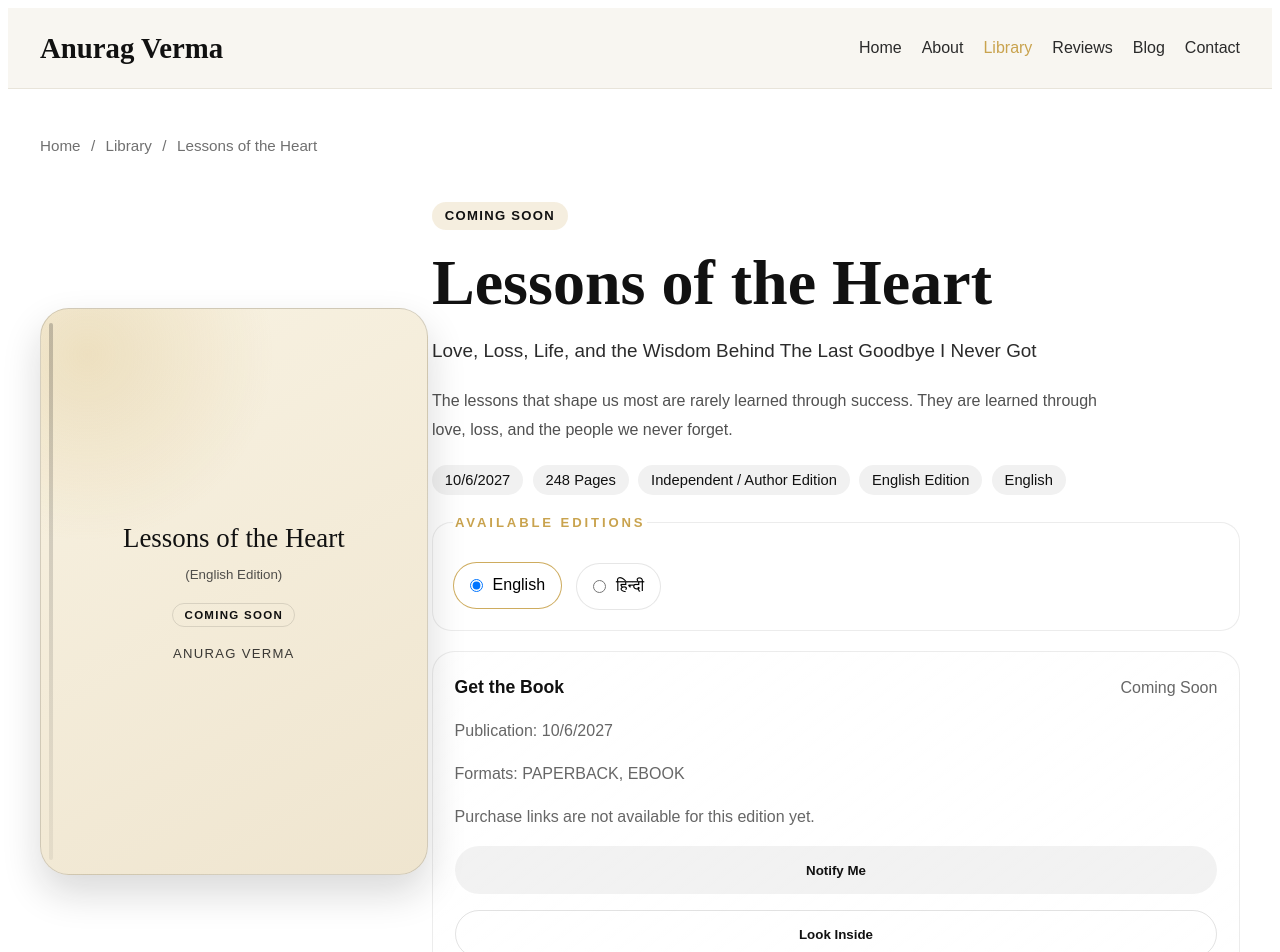
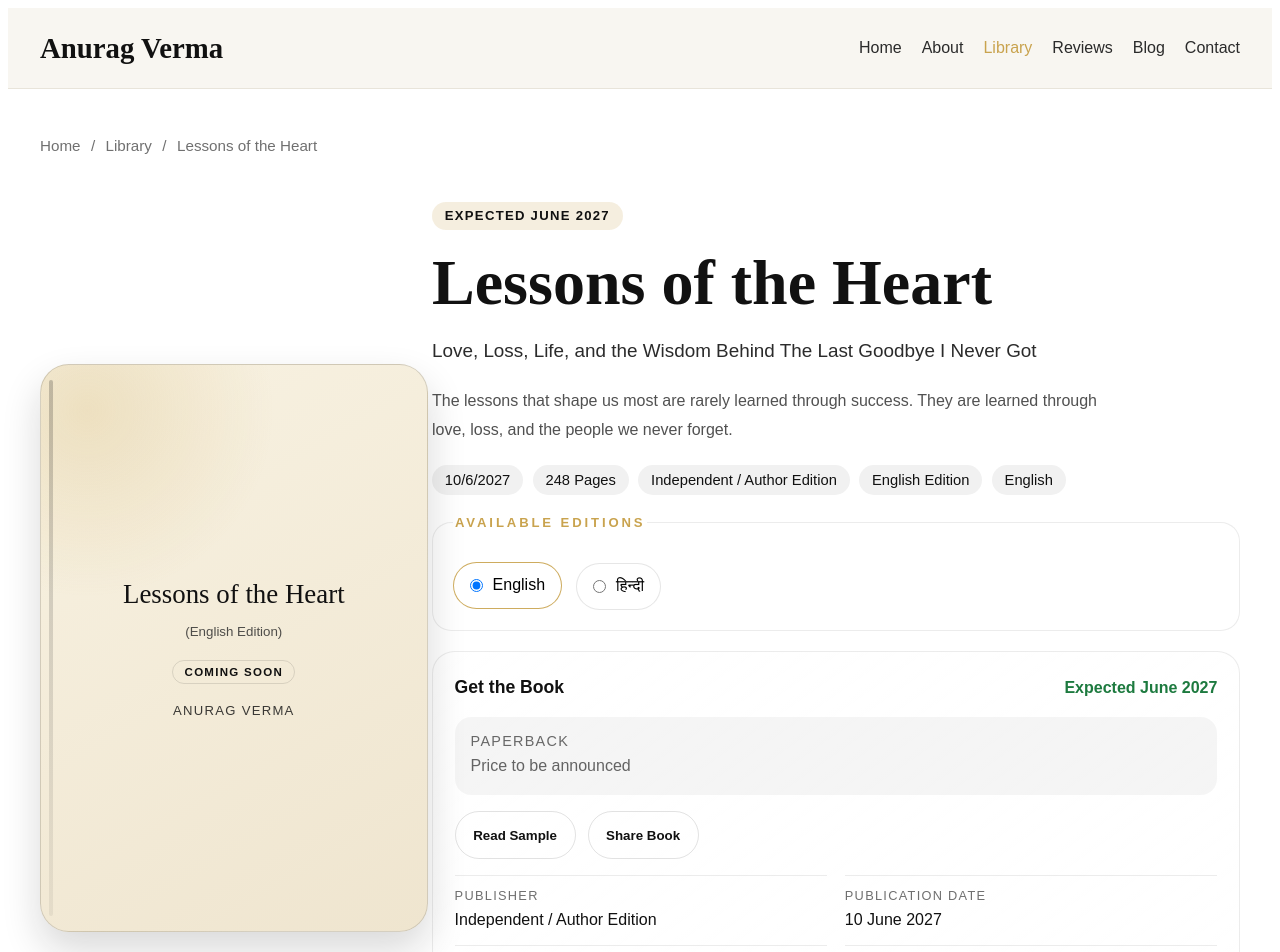
Before and after one commit to anuragvrm2173/anurag-author-website, a React (Vite) app: page /library/lessons-of-the-heart in a window 1280 px wide. Shown: the top 952 px of the page. Built offline with nearby package versions, Linux system fonts and the light colour scheme.

Commit message:
feat: enhance BookHero and PurchasePanel components; improve availability labels and pricing display; update BookDetails to utilize primary buy link logic

```diff
--- a/src/components/books/BookHero.jsx
+++ b/src/components/books/BookHero.jsx
@@ -10,7 +10,17 @@ function BookHero({
   displaySubtitle,
   displayDescription,
 }) {
-  const publishedLabel = isHindi ? "प्रकाशित" : "Published";
+  const expectedLabel = activeEdition.publicationDate
+    ? new Intl.DateTimeFormat(isHindi ? "hi-IN" : "en-IN", {
+      month: "long",
+      year: "numeric",
+    }).format(new Date(activeEdition.publicationDate))
+    : null;
+  const availabilityLabel = book.status === "Published"
+    ? (isHindi ? "उपलब्ध अब" : "Available Now")
+    : expectedLabel
+      ? (isHindi ? `अपेक्षित ${expectedLabel}` : `Expected ${expectedLabel}`)
+      : (isHindi ? "शीघ्र" : "Coming Soon");
   const t = {
     pages: labels.pages || (isHindi ? "पृष्ठ" : "Pages"),
     isbn: labels.isbn || "ISBN",
@@ -42,7 +52,7 @@ function BookHero({
       </div>
 
       <div className="book-hero__content">
-        <p className="book-hero__status">{book.status === "Published" ? publishedLabel : book.status}</p>
+        <p className="book-hero__status">{availabilityLabel}</p>
         <h1 className="book-hero__title">{book.title}</h1>
         <p className="book-hero__subtitle">{displaySubtitle || book.subtitle}</p>
         <p className="book-hero__description">{displayDescription || book.shortDescription || book.description}</p>
--- a/src/components/books/PurchasePanel.jsx
+++ b/src/components/books/PurchasePanel.jsx
@@ -1,92 +1,231 @@
-const PURCHASE_LABELS = {
-  paperback: "Buy Paperback",
-  kindle: "Buy Kindle",
-  amazon: "Amazon",
-  pothi: "Pothi",
-  notionPress: "Notion Press",
-};
+const FORMAT_KEYS = new Set(["paperback", "kindle", "ebook", "hardcover", "audiobook"]);
+const FORMAT_PRIORITY = ["paperback", "hardcover", "kindle", "ebook", "audiobook"];
+const RETAILER_PRIORITY = ["pothi", "amazon", "notionPress", "flipkart", "kindle"];
 
-const PURCHASE_LABELS_HI = {
-  paperback: "पेपरबैक खरीदें",
-  kindle: "किंडल खरीदें",
-  amazon: "अमेज़न",
-  pothi: "पोथी",
-  notionPress: "नोटियन प्रेस",
-};
+function toTitleCase(value = "") {
+  if (!value) {
+    return "";
+  }
 
-function PurchasePanel({ bookStatus, activeEdition, onPreviewOpen, isHindi = false }) {
-  const labels = isHindi ? PURCHASE_LABELS_HI : PURCHASE_LABELS;
-  const purchaseLinks = Object.entries(activeEdition.purchaseLinks || {}).filter(([, value]) => value);
-  const primaryLinks = purchaseLinks.filter(([key]) => key === "paperback" || key === "kindle");
-  const retailerLinks = purchaseLinks.filter(([key]) => key !== "paperback" && key !== "kindle");
+  return value
+    .replace(/([A-Z])/g, " $1")
+    .replace(/[_-]+/g, " ")
+    .trim()
+    .replace(/\b\w/g, (match) => match.toUpperCase());
+}
+
+function getPrimaryFormat(formats = {}) {
+  const availableEntries = Object.entries(formats).filter(([, isAvailable]) => Boolean(isAvailable));
+  if (availableEntries.length === 0) {
+    return null;
+  }
+
+  const byPriority = FORMAT_PRIORITY.find((key) => formats[key]);
+  if (byPriority) {
+    return byPriority;
+  }
+
+  return availableEntries[0][0];
+}
+
+function normalizeRetailers(activeEdition) {
+  const fromStructured = Object.entries(activeEdition.retailers || {}).map(([key, value]) => {
+    if (typeof value === "string") {
+      return {
+        key,
+        name: toTitleCase(key),
+        available: true,
+        url: value,
+        actionLabel: `Buy from ${toTitleCase(key)}`,
+        statusLabel: null,
+      };
+    }
+
+    return {
+      key,
+      name: value?.name || toTitleCase(key),
+      available: value?.available !== false,
+      url: value?.url || value?.href || null,
+      actionLabel: value?.actionLabel || value?.label || `Buy from ${value?.name || toTitleCase(key)}`,
+      statusLabel: value?.statusLabel || value?.label || "Coming Soon",
+    };
+  });
+
+  if (fromStructured.length > 0) {
+    return fromStructured;
+  }
+
+  return Object.entries(activeEdition.purchaseLinks || {})
+    .filter(([key, value]) => !FORMAT_KEYS.has(key) && Boolean(value))
+    .map(([key, value]) => ({
+      key,
+      name: toTitleCase(key),
+      available: true,
+      url: value,
+      actionLabel: `Buy from ${toTitleCase(key)}`,
+      statusLabel: null,
+    }));
+}
+
+function formatDisplayDate(dateValue, locale) {
+  if (!dateValue) {
+    return null;
+  }
+
+  return new Intl.DateTimeFormat(locale, {
+    day: "numeric",
+    month: "long",
+    year: "numeric",
+  }).format(new Date(dateValue));
+}
+
+function formatCurrencyPrice(pricing) {
+  if (!pricing || typeof pricing.amount !== "number") {
+    return null;
+  }
+
+  return new Intl.NumberFormat("en-IN", {
+    style: "currency",
+    currency: pricing.currency || "INR",
+    maximumFractionDigits: 0,
+  }).format(pricing.amount);
+}
+
+function PurchasePanel({ bookStatus, book, activeEdition, onPreviewOpen, isHindi = false }) {
+  const locale = isHindi ? "hi-IN" : "en-IN";
+  const retailers = normalizeRetailers(activeEdition);
+  const orderedRetailers = [...retailers].sort((left, right) => {
+    const leftIndex = RETAILER_PRIORITY.indexOf(left.key);
+    const rightIndex = RETAILER_PRIORITY.indexOf(right.key);
+    const leftRank = leftIndex === -1 ? Number.MAX_SAFE_INTEGER : leftIndex;
+    const rightRank = rightIndex === -1 ? Number.MAX_SAFE_INTEGER : rightIndex;
+    return leftRank - rightRank;
+  });
+  const availableRetailers = orderedRetailers.filter((item) => item.available && item.url);
+  const unavailableRetailers = orderedRetailers.filter((item) => !item.available || !item.url);
   const hasSample = Boolean(activeEdition.sampleId);
-  const formatNames = Object.entries(activeEdition.formats || {})
-    .filter(([, isAvailable]) => Boolean(isAvailable))
-    .map(([name]) => name.toUpperCase());
+  const primaryFormatKey = getPrimaryFormat(activeEdition.formats || {});
+  const displayFormat = primaryFormatKey ? toTitleCase(primaryFormatKey) : (activeEdition.formatLabel || (isHindi ? "संस्करण" : "Edition"));
+  const isPublished = bookStatus === "Published";
+
+  const directPricing = activeEdition.pricing && typeof activeEdition.pricing.amount === "number" ? activeEdition.pricing : null;
+  const formatPricing = primaryFormatKey ? activeEdition.pricing?.[primaryFormatKey] : null;
+  const displayPricing = formatPricing || directPricing || (activeEdition.priceInr
+    ? { currency: "INR", amount: activeEdition.priceInr }
+    : null);
+  const displayPrice = formatCurrencyPrice(displayPricing);
+  const publicationDate = activeEdition.publicationDate || book?.publicationDate;
+  const publicationLabel = formatDisplayDate(publicationDate, locale);
+  const expectedLabel = publicationDate
+    ? new Intl.DateTimeFormat(locale, {
+      month: "long",
+      year: "numeric",
+    }).format(new Date(publicationDate))
+    : null;
+  const availabilityLabel = isPublished
+    ? (isHindi ? "उपलब्ध अब" : "Available Now")
+    : expectedLabel
+      ? (isHindi ? `अपेक्षित ${expectedLabel}` : `Expected ${expectedLabel}`)
+      : (isHindi ? "शीघ्र" : "Coming Soon");
+
+  const metadata = activeEdition.metadata || {};
+  const metadataRows = [
+    { key: "publisher", label: "Publisher", value: metadata.publisher || activeEdition.publisher || book?.publisher },
+    { key: "publicationDate", label: "Publication Date", value: formatDisplayDate(metadata.publicationDate || publicationDate, locale) },
+    { key: "language", label: "Language", value: metadata.language || activeEdition.language || activeEdition.label || book?.language },
+    { key: "pages", label: "Pages", value: metadata.pages || activeEdition.pages || book?.pages },
+    { key: "isbn13", label: "ISBN-13", value: metadata.isbn13 || activeEdition.isbn13 || activeEdition.isbn || book?.isbn },
+    { key: "asin", label: "ASIN", value: metadata.asin || activeEdition.asin },
+    { key: "weight", label: "Weight", value: metadata.weight || activeEdition.weight },
+    { key: "dimensions", label: "Dimensions", value: metadata.dimensions || activeEdition.dimensions },
+    { key: "country", label: "Country", value: metadata.country || activeEdition.country },
+  ].filter((item) => Boolean(item.value));
+
+  const handleShare = async () => {
+    const shareUrl = window.location.href;
+    const shareTitle = book?.title || "Book";
+
+    if (navigator.share) {
+      try {
+        await navigator.share({ title: shareTitle, url: shareUrl });
+        return;
+      } catch {
+        return;
+      }
+    }
+
+    if (navigator.clipboard?.writeText) {
+      await navigator.clipboard.writeText(shareUrl);
+    }
+  };
 
   return (
     <aside className="purchase-panel">
       <div className="purchase-panel__header">
         <h2 className="purchase-panel__title">{isHindi ? "पुस्तक प्राप्त करें" : "Get the Book"}</h2>
-        <p className="purchase-panel__status">{isHindi && bookStatus === "Published" ? "प्रकाशित" : bookStatus}</p>
+        <p className="purchase-panel__status">{availabilityLabel}</p>
       </div>
 
-      <p className="purchase-panel__note">
-        {activeEdition.publicationDate
-          ? `${isHindi ? "प्रकाशन" : "Publication"}: ${new Date(activeEdition.publicationDate).toLocaleDateString("en-IN")}`
-          : isHindi
-            ? "प्रकाशन तिथि शीघ्र घोषित होगी।"
-            : "Publication date to be announced."}
-      </p>
-      <p className="purchase-panel__note">
-        {isHindi ? "फॉर्मेट" : "Formats"}: {formatNames.length > 0 ? formatNames.join(", ") : (isHindi ? "शीघ्र" : "Coming Soon")}
-      </p>
+      <div className="purchase-panel__price-block" aria-label={isHindi ? "संस्करण मूल्य" : "Edition pricing"}>
+        <p className="purchase-panel__price-format">{displayFormat}</p>
+        {displayPrice ? (
+          <p className="purchase-panel__price">{displayPrice}</p>
+        ) : (
+          <p className="purchase-panel__note">{isHindi ? "मूल्य शीघ्र घोषित होगा" : "Price to be announced"}</p>
+        )}
+        {availableRetailers.length > 0 ? (
+          <p className="purchase-panel__note">{isHindi ? "उपलब्ध" : "Available at"}</p>
+        ) : null}
+      </div>
 
-      {primaryLinks.length > 0 ? (
-        <div className="purchase-panel__actions">
-          {primaryLinks.map(([key, value]) => (
+      {availableRetailers.length > 0 ? (
+        <div className="purchase-panel__retailers">
+          {availableRetailers.map((retailer) => (
             <a
-              key={key}
-              href={value}
-              className="purchase-panel__button purchase-panel__button--primary"
-              target="_blank"
-              rel="noreferrer"
-            >
-              {labels[key]}
-            </a>
-          ))}
-        </div>
-      ) : (
-        <p className="purchase-panel__note">{isHindi ? "अभी खरीद लिंक उपलब्ध नहीं हैं।" : "Purchase links are not available for this edition yet."}</p>
-      )}
-
-      {retailerLinks.length > 0 ? (
-        <div className="purchase-panel__retailers">
-          {retailerLinks.map(([key, value]) => (
-            <a
-              key={key}
-              href={value}
+              key={retailer.key}
+              href={retailer.url}
               className="purchase-panel__button purchase-panel__button--secondary"
               target="_blank"
               rel="noreferrer"
+              aria-label={retailer.actionLabel}
             >
-              {labels[key]}
+              {retailer.name}
             </a>
           ))}
         </div>
       ) : null}
 
-      {purchaseLinks.length === 0 ? (
-        <button type="button" className="purchase-panel__button purchase-panel__button--secondary" disabled>
-          {isHindi ? "सूचित करें" : "Notify Me"}
-        </button>
+      {unavailableRetailers.length > 0 ? (
+        <div className="purchase-panel__retailers-unavailable" aria-label={isHindi ? "अनुपलब्ध विक्रेता" : "Unavailable retailers"}>
+          {unavailableRetailers.map((retailer) => (
+            <div key={retailer.key} className="purchase-panel__retailer-unavailable-item">
+              <p className="purchase-panel__retailer-name">{retailer.name}</p>
+              <p className="purchase-panel__retailer-status">{retailer.statusLabel}</p>
+            </div>
+          ))}
+        </div>
       ) : null}
 
-      {hasSample ? (
-        <button type="button" className="purchase-panel__button purchase-panel__button--ghost" onClick={onPreviewOpen}>
-          {isHindi ? "अंश पढ़ें" : "Look Inside"}
+      <div className="purchase-panel__secondary-actions">
+        {hasSample ? (
+          <button type="button" className="purchase-panel__button purchase-panel__button--ghost" onClick={onPreviewOpen}>
+            {isHindi ? "अंश पढ़ें" : "Read Sample"}
+          </button>
+        ) : null}
+
+        <button type="button" className="purchase-panel__button purchase-panel__button--ghost" onClick={handleShare}>
+          {isHindi ? "पुस्तक साझा करें" : "Share Book"}
         </button>
-      ) : null}
+      </div>
+
+      <dl className="purchase-panel__metadata" aria-label={isHindi ? "पुस्तक मेटाडेटा" : "Book metadata"}>
+        {metadataRows.map((item) => (
+          <div key={item.key} className="purchase-panel__metadata-item">
+            <dt>{item.label}</dt>
+            <dd>{item.value}</dd>
+          </div>
+        ))}
+      </dl>
     </aside>
   );
 }
--- a/src/data/books.js
+++ b/src/data/books.js
@@ -64,6 +64,12 @@ const books = [
         languageCode: "en",
         available: true,
         formatLabel: "English Edition",
+        pricing: {
+          paperback: {
+            currency: "INR",
+            amount: 419,
+          },
+        },
         isbn: "978-93-91377-01-1",
         publicationDate: "2026-06-10",
         pages: 198,
@@ -84,6 +90,7 @@ const books = [
           paperback: "https://amazon.in/stores/Anurag-Verma/author/B0H7PH8QW4",
           kindle: "https://amazon.in/stores/Anurag-Verma/author/B0H7PH8QW4",
           amazon: "https://amazon.in/stores/Anurag-Verma/author/B0H7PH8QW4",
+          pothi: "https://store.pothi.com/book/anurag-verma-last-goodbye-i-never-got/",
         },
       },
       hindi: {
@@ -91,14 +98,23 @@ const books = [
         languageCode: "hi",
         available: true,
         formatLabel: "हिन्दी संस्करण",
-        isbn: "978-93-91377-02-8",
-        publicationDate: "2026-07-20",
+        pricing: {
+          currency: "INR",
+          amount: 399,
+        },
+        isbn: "979-8905607691",
+        asin: "B0H7X86J4G",
+        publicationDate: "2026-07-06",
         pages: 262,
         publisher: "Notion Press",
+        country: "India",
+        weight: "168 g",
+        dimensions: "22.86 x 15.24 x 1.3 cm",
         formats: {
           paperback: true,
           ebook: true,
         },
+        language: "Hindi",
         cover: {
           eyebrow: "Published",
           author: "अनुराग वर्मा",
@@ -107,10 +123,47 @@ const books = [
           fullCover: lastGoodbyeHiFullCover,
         },
         sampleId: "lastGoodbye-hi",
-        purchaseLinks: {
-          paperback: "https://amazon.in/stores/Anurag-Verma/author/B0H7PH8QW4",
-          kindle: "https://amazon.in/stores/Anurag-Verma/author/B0H7PH8QW4",
-          amazon: "https://amazon.in/stores/Anurag-Verma/author/B0H7PH8QW4",
+        retailers: {
+          amazon: {
+            name: "Amazon",
+            available: true,
+            label: "Buy from Amazon",
+            url: "https://amzn.in/d/01fjGfzJ",
+          },
+          notionPress: {
+            name: "Notion Press",
+            available: true,
+            label: "Buy from Notion Press",
+            url: "https://notionpress.com/read/the-last-goodbye-i-never-got",
+          },
+          flipkart: {
+            name: "Flipkart",
+            available: false,
+            label: "Coming Soon",
+          },
+        },
+        metadata: {
+          publisher: "Notion Press",
+          publicationDate: "2026-07-06",
+          language: "Hindi",
+          pages: 262,
+          isbn13: "979-8905607691",
+          asin: "B0H7X86J4G",
+          weight: "168 g",
+          dimensions: "22.86 x 15.24 x 1.3 cm",
+          country: "India",
+          genericName: "Books",
+        },
+        packer: {
+          name: "Notion Press Media Pvt Ltd",
+          address: [
+            "No. 50,",
+            "Chettiyar Agaram Main Road,",
+            "Vanagaram,",
+            "Chennai - 600095",
+          ],
+          website: "https://notionpress.com/store",
+          email: "orders@notionpress.com",
         },
       },
     },
--- a/src/pages/BookDetails/BookDetails.css
+++ b/src/pages/BookDetails/BookDetails.css
@@ -200,8 +200,70 @@
   line-height: 1.7;
 }
 
-.purchase-panel__actions,
+.purchase-panel__status {
+  font-weight: 600;
+  color: #1d7a3f;
+}
+
+.purchase-panel__price-block {
+  display: grid;
+  gap: 0.2rem;
+  padding: 1rem;
+  border-radius: 1rem;
+  background: rgba(17, 17, 17, 0.04);
+}
+
+.purchase-panel__price-format {
+  margin: 0;
+  font-size: 0.9rem;
+  text-transform: uppercase;
+  letter-spacing: 0.08rem;
+  color: rgba(43, 43, 43, 0.7);
+}
+
+.purchase-panel__price {
+  margin: 0;
+  font-family: var(--font-heading);
+  font-size: clamp(1.7rem, 4vw, 2.1rem);
+  line-height: 1.1;
+  color: var(--color-primary);
+}
+
 .purchase-panel__retailers {
+  display: flex;
+  flex-wrap: wrap;
+  gap: 0.75rem;
+}
+
+.purchase-panel__retailers-unavailable {
+  display: grid;
+  gap: 0.65rem;
+}
+
+.purchase-panel__retailer-unavailable-item {
+  display: grid;
+  gap: 0.1rem;
+  padding: 0.75rem 0.9rem;
+  border-radius: 0.85rem;
+  background: rgba(17, 17, 17, 0.04);
+}
+
+.purchase-panel__retailer-name,
+.purchase-panel__retailer-status {
+  margin: 0;
+}
+
+.purchase-panel__retailer-name {
+  font-weight: 600;
+  color: var(--color-primary);
+}
+
+.purchase-panel__retailer-status {
+  color: rgba(43, 43, 43, 0.72);
+  font-size: 0.92rem;
+}
+
+.purchase-panel__secondary-actions {
   display: flex;
   flex-wrap: wrap;
   gap: 0.75rem;
@@ -223,7 +285,10 @@
   transition: transform 180ms ease, background 180ms ease, border-color 180ms ease, color 180ms ease;
 }
 
-.purchase-panel__button--primary,
+.purchase-panel__button {
+  flex: 0 1 auto;
+}
+
 .related-books__link,
 .book-details__back-link {
   background: var(--color-primary);
@@ -239,6 +304,39 @@
   border-color: rgba(17, 17, 17, 0.12);
   background: transparent;
   color: var(--color-primary);
+}
+
+.purchase-panel__metadata {
+  margin: 0;
+  padding: 0;
+  display: grid;
+  grid-template-columns: repeat(2, minmax(0, 1fr));
+  gap: 0.85rem 1.1rem;
+}
+
+.purchase-panel__metadata-item {
+  display: grid;
+  gap: 0.2rem;
+  padding-top: 0.65rem;
+  border-top: 1px solid rgba(17, 17, 17, 0.08);
+}
+
+.purchase-panel__metadata-item dt,
+.purchase-panel__metadata-item dd {
+  margin: 0;
+  line-height: 1.45;
+}
+
+.purchase-panel__metadata-item dt {
+  color: rgba(43, 43, 43, 0.68);
+  font-size: 0.8rem;
+  text-transform: uppercase;
+  letter-spacing: 0.08rem;
+}
+
+.purchase-panel__metadata-item dd {
+  color: var(--color-primary);
+  font-weight: 500;
 }
 
 .purchase-panel__button:hover,
@@ -430,6 +528,10 @@
     align-items: flex-start;
   }
 
+  .purchase-panel__metadata {
+    grid-template-columns: 1fr;
+  }
+
   .edition-selector__list {
     flex-direction: column;
   }
--- a/src/pages/BookDetails/BookDetails.jsx
+++ b/src/pages/BookDetails/BookDetails.jsx
@@ -16,6 +16,34 @@ import siteConfig from "../../data/siteConfig";
 import books, { getBookById, getRelatedBooks } from "../../data/books";
 
 import "./BookDetails.css";
+
+const RETAILER_PRIORITY = ["pothi", "amazon", "notionPress", "flipkart", "kindle"];
+
+function getPrimaryBuyLink(edition) {
+  const retailers = Object.entries(edition?.retailers || {})
+    .map(([key, value]) => ({
+      key,
+      available: value?.available !== false,
+      url: value?.url || value?.href || null,
+    }))
+    .filter((item) => item.available && item.url)
+    .sort((left, right) => {
+      const leftIndex = RETAILER_PRIORITY.indexOf(left.key);
+      const rightIndex = RETAILER_PRIORITY.indexOf(right.key);
+      const leftRank = leftIndex === -1 ? Number.MAX_SAFE_INTEGER : leftIndex;
+      const rightRank = rightIndex === -1 ? Number.MAX_SAFE_INTEGER : rightIndex;
+      return leftRank - rightRank;
+    });
+
+  if (retailers[0]?.url) {
+    return retailers[0].url;
+  }
+
+  return edition?.purchaseLinks?.paperback
+    || edition?.purchaseLinks?.kindle
+    || edition?.purchaseLinks?.amazon
+    || null;
+}
 
 function BookDetails() {
   const { bookId } = useParams();
@@ -268,6 +296,7 @@ function BookDetails() {
 
             <PurchasePanel
               bookStatus={book.status}
+              book={book}
               activeEdition={activeEdition}
               onPreviewOpen={() => setIsReaderOpen(true)}
               isHindi={isHindi}
@@ -385,12 +414,7 @@ function BookDetails() {
         <BookReader
           sample={activeSample}
           onClose={() => setIsReaderOpen(false)}
-          buyLink={
-            activeEdition?.purchaseLinks?.paperback ||
-            activeEdition?.purchaseLinks?.kindle ||
-            activeEdition?.purchaseLinks?.amazon ||
-            null
-          }
+          buyLink={getPrimaryBuyLink(activeEdition)}
         />
       </ReaderModal>
     </HelmetProvider>
```
